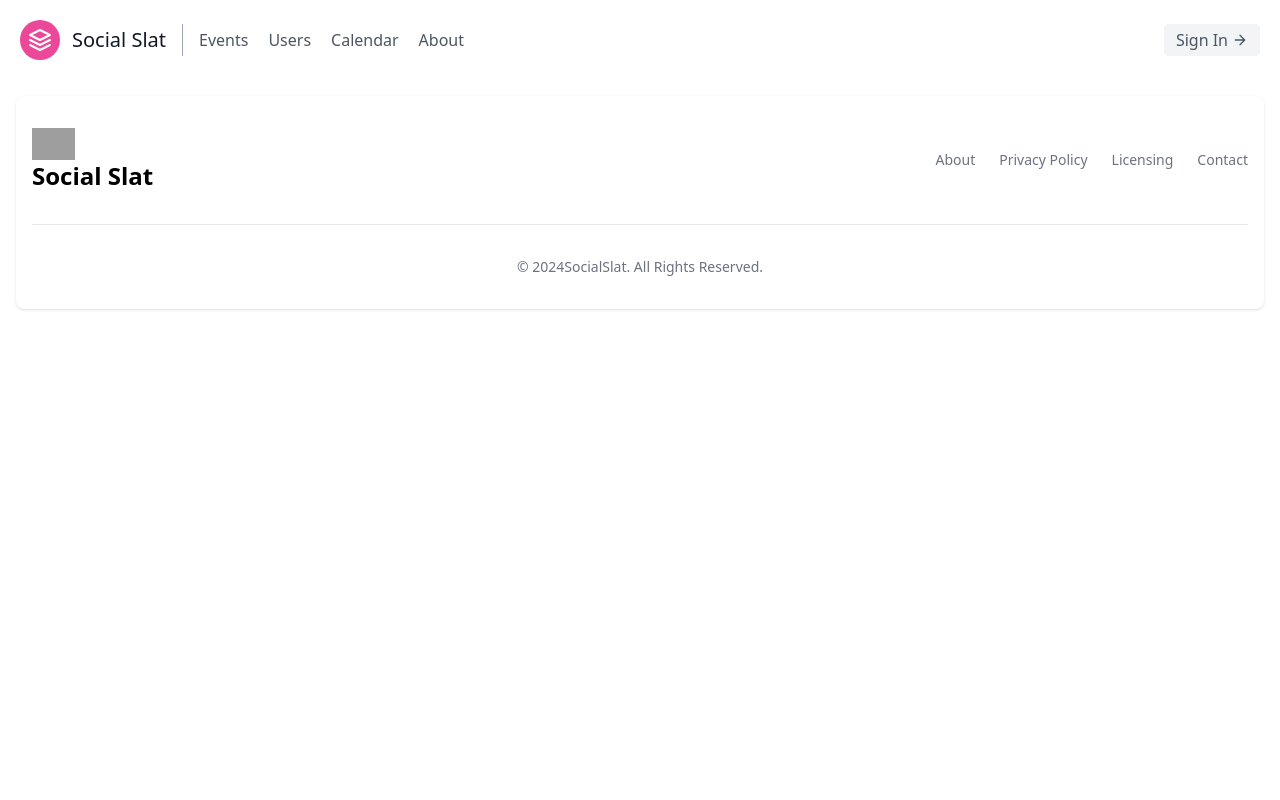
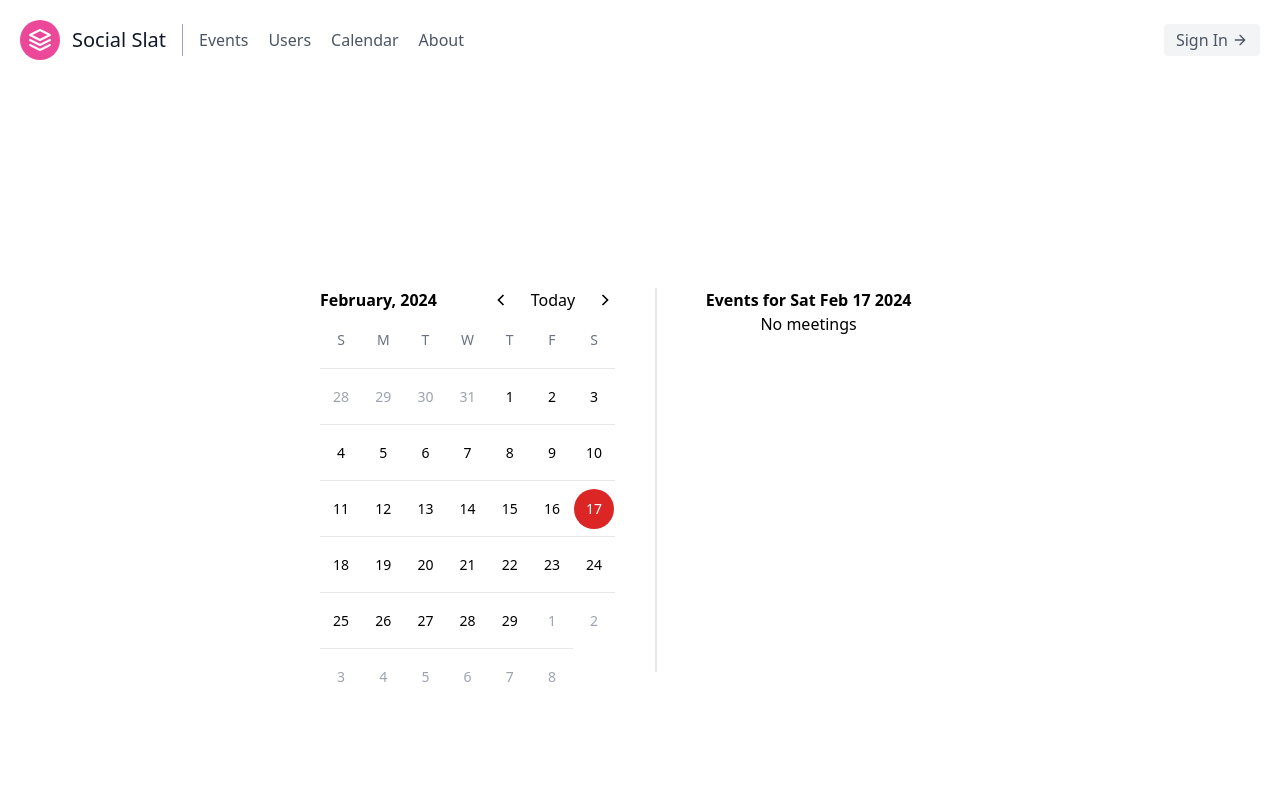
Before and after one commit to Franmg94/SocialSlat, a React (Vite) app in the folder social-slat-app/: page /calendar in a window 1280 px wide. Shown: the top 800 px of the page. Built offline with nearby package versions, Linux system fonts and the light colour scheme; grey boxes are pictures that could not be loaded.

Commit message:
Creates and operates Calendar Page

```diff
--- a/social-slat-app/src/App.jsx
+++ b/social-slat-app/src/App.jsx
@@ -7,11 +7,14 @@ import {Route, Routes} from 'react-router-dom'
 import UserPage from './pages/UserPage';
 import UserDetails from './pages/UserDetailsPage';
 import About from './pages/About';
+import Calendar from './pages/Calendar';
+
 
 
 
 
 function App() {
+
 
 
   return (
@@ -24,6 +27,7 @@ function App() {
         <Route path="/users" element={<UserPage />} />
         <Route path="/users/:userId" element={<UserDetails />} />
         <Route path="/about" element={<About />} />
+        <Route path="/calendar" element={<Calendar />} />
 
       </Routes>
 
--- a/social-slat-app/src/components/Header.jsx
+++ b/social-slat-app/src/components/Header.jsx
@@ -21,7 +21,9 @@ function Header() {
         <NavLink to="/users">
           <a className="mr-5 hover:text-gray-900">Users</a>
         </NavLink>
+        <NavLink to="/calendar">
           <a className="mr-5 hover:text-gray-900">Calendar</a>
+        </NavLink>
         <NavLink to="/about" >
           <a className="mr-5 hover:text-gray-900">About</a>
         </NavLink>
--- /dev/null
+++ b/social-slat-app/src/pages/Calendar.jsx
@@ -0,0 +1,97 @@
+import { useState } from "react";
+import cn from "../util/cn";
+import generateDate, { months } from "../util/generateDate";
+import dayjs from "dayjs";
+import { GrFormNext, GrFormPrevious } from "react-icons/gr";
+
+export default function Calendar() {
+  const days = ["S", "M", "T", "W", "T", "F", "S"];
+
+  const currentDate = dayjs();
+
+  const [today, setToday] = useState(currentDate);
+
+  const [selectDate, setSelectDate] = useState(currentDate);
+
+  return (
+    <div className="flex w-1/2 mx-auto divide-x-2 gap-10 h-screen items-center">
+      <div className="w-96 h-96">
+        <div className="flex justify-between">
+          <h1 className="font-semibold">
+            {months[today.month()]}, {today.year()}
+          </h1>
+          <div className="flex items-center gap-5">
+            <GrFormPrevious
+              className="w-5 h-5 cursor-pointer"
+              onClick={() => {
+                setToday(today.month(today.month() - 1));
+              }}
+            />
+            <h1
+              className=" cursor-pointer"
+              onClick={() => {
+                setToday(currentDate);
+              }}
+            >
+              Today
+            </h1>
+            <GrFormNext
+              className="w-5 h-5 cursor-pointer"
+              onClick={() => {
+                setToday(today.month(today.month() + 1));
+              }}
+            />
+          </div>
+        </div>
+
+        <div className="w-full grid grid-cols-7 text-gray-500">
+          {days.map((day, index) => {
+            return (
+              <h1
+                key={index}
+                className="h-14 grid place-content-center text-sm"
+              >
+                {day}
+              </h1>
+            );
+          })}
+        </div>
+
+        <div className="w-full grid grid-cols-7">
+          {generateDate(today.month(), today.year()).map(
+            ({ date, currentMonth, today }, index) => {
+              return (
+                <div
+                  key={index}
+                  className="h-14 border-t grid place-content-center text-sm"
+                >
+                  <h1
+                    className={cn(
+                      currentMonth ? "" : "text-gray-400",
+                      today ? "bg-red-600 text-white" : "",
+                      selectDate.toDate().toDateString() ===
+                        date.toDate().toDateString()
+                        ? "bg-black text-white"
+                        : "",
+                      "h-10 w-10 grid place-content-center rounded-full hover:bg-black hover:text-white transition-all cursor-pointer"
+                    )}
+                    onClick={() => setSelectDate(date)}
+                  >
+                    {date.date()}
+                  </h1>
+                </div>
+              );
+            }
+          )}
+        </div>
+      </div>
+
+      <div className="h-96 w-96 px-5">
+        <h1 className="font-semibold">
+          Events for {selectDate.toDate().toDateString()}
+        </h1>
+        <p>No meetings</p>
+      </div>
+    </div>
+  );
+}
--- /dev/null
+++ b/social-slat-app/src/util/cn.js
@@ -0,0 +1,5 @@
+export default function cn(...classes) {
+
+    return classes.filter(Boolean).join(" ");
+
+}
--- /dev/null
+++ b/social-slat-app/src/util/generateDate.js
@@ -0,0 +1,51 @@
+import dayjs from "dayjs"
+
+export default function generateDate(
+    month = dayjs().month(),
+    year = dayjs().year()
+)  {
+
+    const firstDateOfMonth = dayjs().year(year).month(month).startOf("month");
+    const lastDateOfMonth = dayjs().year(year).month(month).endOf("month");
+
+    const arrayOfDate = []
+
+    // CREATE PREFIX DATE
+    for(let i = 0; i < firstDateOfMonth.day(); i++){
+        arrayOfDate.push({currentMonth : false , date : firstDateOfMonth.day(i)})
+    }
+
+
+    // GENERATE CURRENT DATE
+    for(let i = firstDateOfMonth.date(); i <= lastDateOfMonth.date(); i++){
+        arrayOfDate.push({
+            currentMonth : true ,
+            date : firstDateOfMonth.date(i),
+            today : firstDateOfMonth.date(i).toDate().toDateString() === dayjs().toDate().toDateString()
+        })
+    }
+
+    // CREATE SUFIX DATE
+    const remaining = 42 - arrayOfDate.length;
+
+    for (let i = lastDateOfMonth.date()+1; i < lastDateOfMonth.date()+remaining; i++){
+        arrayOfDate.push({currentMonth : false , date : firstDateOfMonth.date(i)})
+    }
+
+    return arrayOfDate;
+}
+
+export const months = [
+    "January",
+    "February",
+    "March",
+    "April",
+    "May",
+    "June",
+    "July",
+    "August",
+    "September",
+    "October",
+    "November",
+    "December"
+];
```
